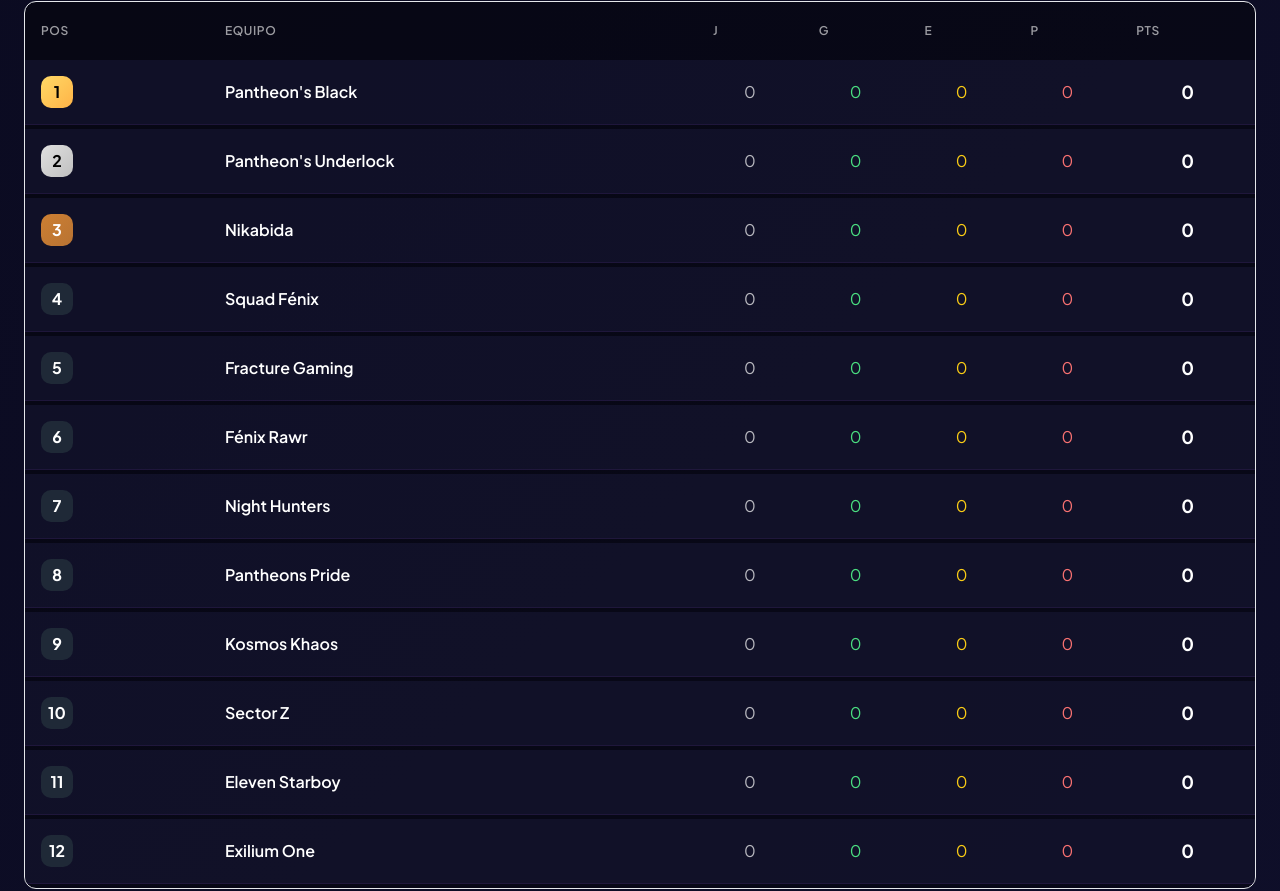
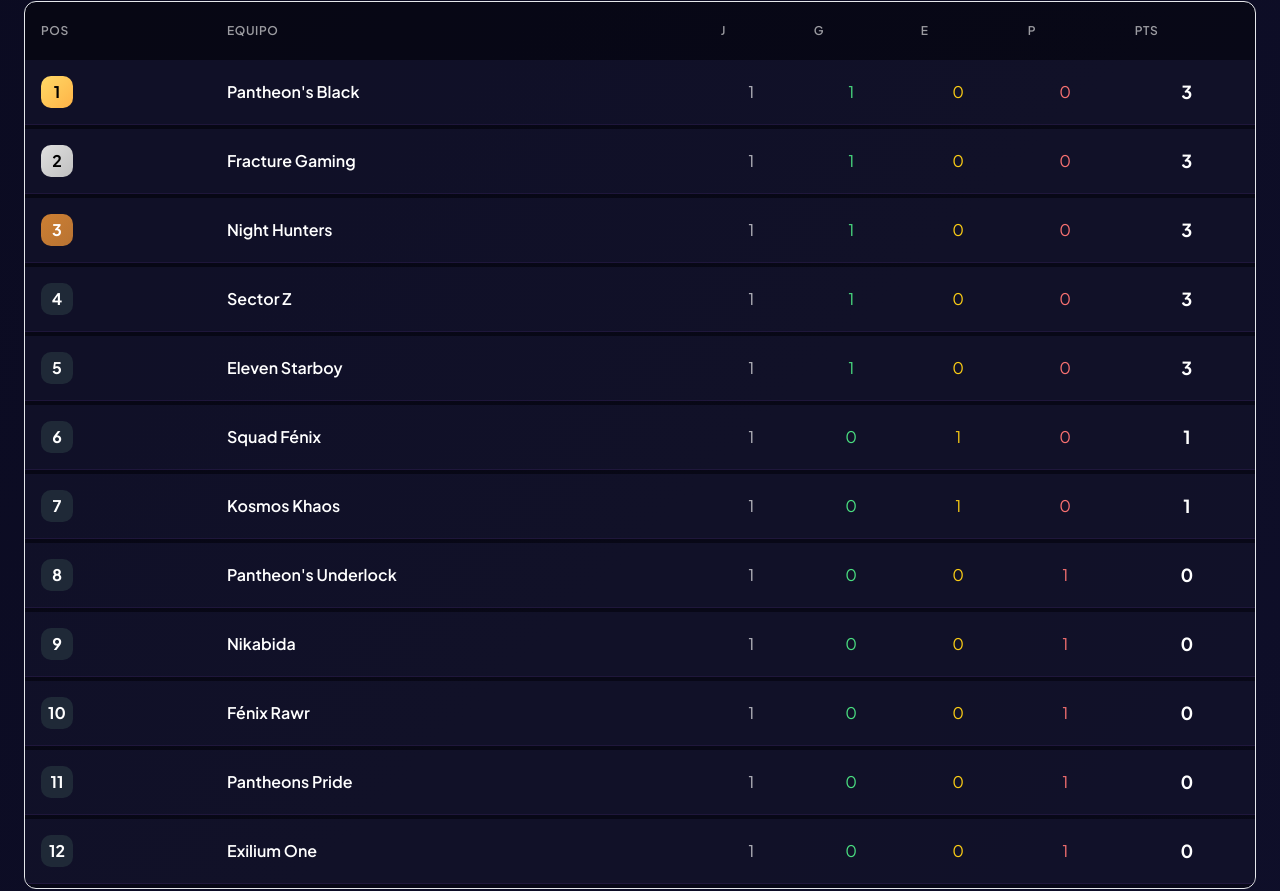
Before and after one commit to juuanmagoya/LigaGlamour, a plain HTML site: page divisions.html in a window 1280 px wide. Shown: the part 762-1653 px from the top of the page. Drawn offline with nearby package versions, Linux system fonts and the light colour scheme.

Commit message:
fix:quitar sponsor y corregir tabla fecha 1

```diff
--- a/js/div.js
+++ b/js/div.js
@@ -3,62 +3,103 @@
 // Los points se calculan AUTOMÁTICAMENTE
 const divisionsData = {
     first: [
-        { team: "Pantheon's Black", played: 0, wins: 0, draws: 0, losses: 0 },
-        { team: "Pantheon's Underlock", played: 0, wins: 0, draws: 0, losses: 0 },
-        { team: "Nikabida", played: 0, wins: 0, draws: 0, losses: 0 },
-        { team: "Squad Fénix", played: 0, wins: 0, draws: 0, losses: 0 },
-        { team: "Fracture Gaming", played: 0, wins: 0, draws: 0, losses: 0 },
-        { team: "Fénix Rawr", played: 0, wins: 0, draws: 0, losses: 0 },
-        { team: "Night Hunters", played: 0, wins: 0, draws: 0, losses: 0 },
-        { team: "Pantheons Pride", played: 0, wins: 0, draws: 0, losses: 0 },
-        { team: "Kosmos Khaos", played: 0, wins: 0, draws: 0, losses: 0 },
-        { team: "Sector Z", played: 0, wins: 0, draws: 0, losses: 0 },
-        { team: "Eleven Starboy", played: 0, wins: 0, draws: 0, losses: 0 },
-        { team: "Exilium One", played: 0, wins: 0, draws: 0, losses: 0 }
+        { team: "Pantheon's Black",     played: 1, wins: 1, draws: 0, losses: 0 },
+
+        { team: "Pantheon's Underlock", played: 1, wins: 0, draws: 0, losses: 1 },
+
+        { team: "Nikabida",             played: 1, wins: 0, draws: 0, losses: 1 },
+
+        { team: "Squad Fénix",          played: 1, wins: 0, draws: 1, losses: 0 },
+
+        { team: "Fracture Gaming",      played: 1, wins: 1, draws: 0, losses: 0 },
+
+        { team: "Fénix Rawr",           played: 1, wins: 0, draws: 0, losses: 1 },
+
+        { team: "Night Hunters",        played: 1, wins: 1, draws: 0, losses: 0 },
+
+        { team: "Pantheons Pride",      played: 1, wins: 0, draws: 0, losses: 1 },
+
+        { team: "Kosmos Khaos",         played: 1, wins: 0, draws: 1, losses: 0 },
+
+        { team: "Sector Z",             played: 1, wins: 1, draws: 0, losses: 0 },
+
+        { team: "Eleven Starboy",       played: 1, wins: 1, draws: 0, losses: 0 },
+
+        { team: "Exilium One",          played: 1, wins: 0, draws: 0, losses: 1 }
     ],
 
     second: [
-        { team: "Night Hunters Rise", played: 0, wins: 0, draws: 0, losses: 0 },
-        { team: "Entity7", played: 0, wins: 0, draws: 0, losses: 0 },
-        { team: "Fénix Yokai", played: 0, wins: 0, draws: 0, losses: 0 },
-        { team: "Pantheons Wrath", played: 0, wins: 0, draws: 0, losses: 0 },
-        { team: "Pantheons Eclipse", played: 0, wins: 0, draws: 0, losses: 0 },
-        { team: "Exilium Tatsu", played: 0, wins: 0, draws: 0, losses: 0 },
-        { team: "Shohoku Stars", played: 0, wins: 0, draws: 0, losses: 0 },
-        { team: "WoW Esports", played: 0, wins: 0, draws: 0, losses: 0 },
-        { team: "Synergy", played: 0, wins: 0, draws: 0, losses: 0 },
-        { team: "King Kao", played: 0, wins: 0, draws: 0, losses: 0 },
-        { team: "S2 Showmatch", played: 0, wins: 0, draws: 0, losses: 0 },
-        { team: "Agni Kai Esports", played: 0, wins: 0, draws: 0, losses: 0 }
+        { team: "Night Hunters Rise",   played: 1, wins: 0, draws: 0, losses: 0 },
+
+        { team: "Entity7",              played: 1, wins: 0, draws: 0, losses: 0 },
+
+        { team: "Fénix Yokai",          played: 1, wins: 1, draws: 0, losses: 0 },
+
+        { team: "Pantheons Wrath",      played: 1, wins: 1, draws: 0, losses: 0 },
+
+        { team: "Pantheons Eclipse",    played: 1, wins: 0, draws: 0, losses: 1 },
+
+        { team: "Exilium Tatsu",        played: 1, wins: 0, draws: 0, losses: 1 },
+
+        { team: "Shohoku Stars",        played: 1, wins: 1, draws: 0, losses: 0 },
+
+        { team: "WoW Esports",          played: 1, wins: 1, draws: 0, losses: 0 },
+
+        { team: "Synergy",              played: 1, wins: 0, draws: 0, losses: 1 },
+
+        { team: "King Kao",             played: 1, wins: 0, draws: 0, losses: 1 },
+
+        { team: "S2 Showmatch",         played: 1, wins: 1, draws: 0, losses: 0 },
+
+        { team: "Agni Kai Esports",     played: 1, wins: 1, draws: 0, losses: 0 }
     ],
 
     third: [
-        { team: "Kosmos", played: 0, wins: 0, draws: 0, losses: 0 },
-        { team: "Five Furious", played: 0, wins: 0, draws: 0, losses: 0 },
-        { team: "Night Hunters Arise", played: 0, wins: 0, draws: 0, losses: 0 },
-        { team: "Abyss Of Shadows", played: 0, wins: 0, draws: 0, losses: 0 },
-        { team: "Kings Slayers", played: 0, wins: 0, draws: 0, losses: 0 },
-        { team: "Exilium Kings", played: 0, wins: 0, draws: 0, losses: 0 },
-        { team: "Misty Haze", played: 0, wins: 0, draws: 0, losses: 0 },
-        { team: "Mean Girls 2", played: 0, wins: 0, draws: 0, losses: 0 },
-        { team: "Kinshi", played: 0, wins: 0, draws: 0, losses: 0 },
-        { team: "Beastmode", played: 0, wins: 0, draws: 0, losses: 0 },
-        { team: "Nexus Prime", played: 0, wins: 0, draws: 0, losses: 0 },
-        { team: "Backtime", played: 0, wins: 0, draws: 0, losses: 0 }
+        { team: "Kosmos",               played: 1, wins: 1, draws: 0, losses: 0 },
+
+        { team: "Five Furious",         played: 0, wins: 0, draws: 0, losses: 0 },
+
+        { team: "Night Hunters Arise",  played: 0, wins: 0, draws: 0, losses: 0 },
+
+        { team: "Abyss Of Shadows",     played: 1, wins: 1, draws: 0, losses: 0 },
+
+        { team: "Kings Slayers",        played: 1, wins: 0, draws: 0, losses: 1 },
+
+        { team: "Exilium Kings",        played: 1, wins: 0, draws: 0, losses: 1 },
+
+        { team: "Misty Haze",           played: 1, wins: 1, draws: 0, losses: 0 },
+
+        { team: "Mean Girls 2",         played: 1, wins: 1, draws: 0, losses: 0 },
+
+        { team: "Kinshi",               played: 1, wins: 0, draws: 0, losses: 1 },
+
+        { team: "Beastmode",            played: 0, wins: 0, draws: 0, losses: 0 },
+
+        { team: "Nexus Prime",          played: 1, wins: 1, draws: 0, losses: 0 },
+
+        { team: "Backtime",             played: 1, wins: 0, draws: 0, losses: 1 }
     ],
 
     fourth: [
-        { team: "Kosmos Gala", played: 0, wins: 0, draws: 0, losses: 0 },
-        { team: "Silent Oportunity", played: 0, wins: 0, draws: 0, losses: 0 },
-        { team: "Exilium Reign", played: 0, wins: 0, draws: 0, losses: 0 },
-        { team: "White Lions", played: 0, wins: 0, draws: 0, losses: 0 },
-        { team: "Harakiri", played: 0, wins: 0, draws: 0, losses: 0 },
-        { team: "Temperance Beta", played: 0, wins: 0, draws: 0, losses: 0 },
-        { team: "White Lions Fly", played: 0, wins: 0, draws: 0, losses: 0 },
-        { team: "KAMYKAZEZ", played: 0, wins: 0, draws: 0, losses: 0 },
-        { team: "La alianza", played: 0, wins: 0, draws: 0, losses: 0 },
-        { team: "Argentum", played: 0, wins: 0, draws: 0, losses: 0 },
-        { team: "M7", played: 0, wins: 0, draws: 0, losses: 0 },
+        { team: "Kosmos Gala",          played: 1, wins: 0, draws: 0, losses: 1 },
+
+        { team: "Silent Oportunity",    played: 1, wins: 1, draws: 0, losses: 0 },
+
+        { team: "Exilium Reign",        played: 1, wins: 0, draws: 0, losses: 1 },
+
+        { team: "White Lions",          played: 1, wins: 0, draws: 0, losses: 1 },
+
+        { team: "Harakiri",             played: 1, wins: 1, draws: 0, losses: 0 },
+
+        { team: "Temperance Beta",      played: 1, wins: 0, draws: 0, losses: 1 },
+
+        { team: "White Lions Fly",      played: 1, wins: 1, draws: 0, losses: 0 },
+
+        { team: "KAMYKAZEZ",            played: 1, wins: 0, draws: 0, losses: 1 },
+
+        { team: "Argentum",             played: 1, wins: 1, draws: 0, losses: 0 },
+
+        { team: "M7",                   played: 1, wins: 1, draws: 0, losses: 0 },
     ]
 };
 
```
Also changed, not shown: index.html (+4 -3 lines).
